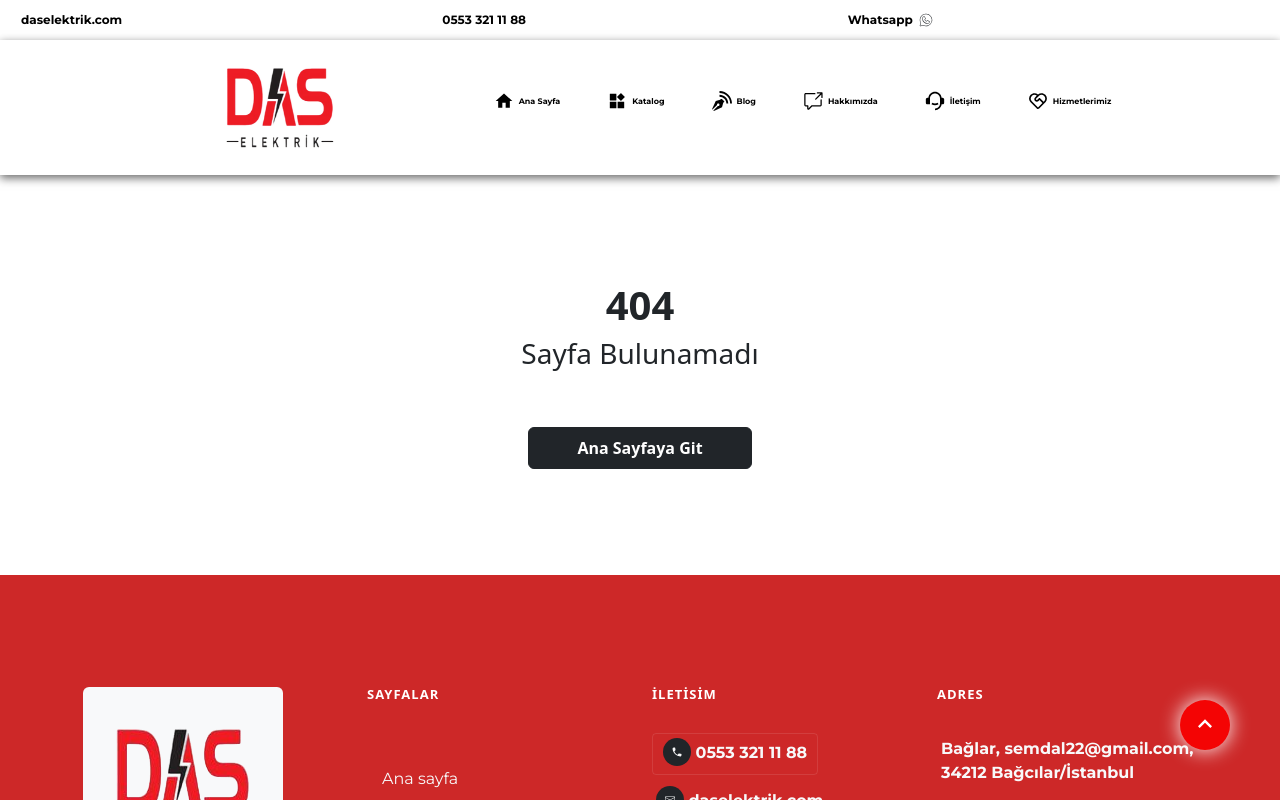
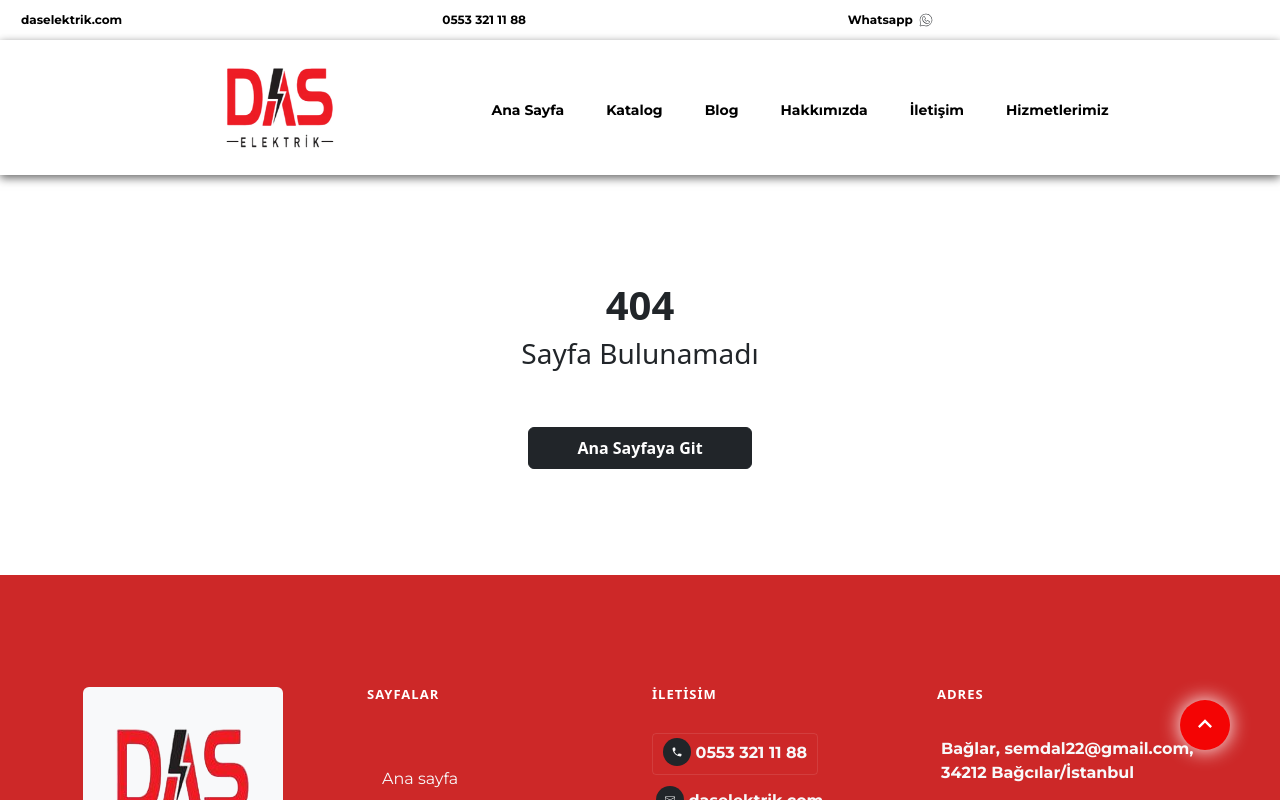
Before and after one commit to userUtkuDava/daselektrik, a React (Vite) app: page /daselektrik/daselektrik in a window 1280 px wide. Shown: the top 800 px of the page. Built offline with nearby package versions, Linux system fonts and the light colour scheme; a web font is replaced by a local one.

Commit message:
menüden iconlar kaldırıldı

```diff
--- a/src/Components/nav/menu.css
+++ b/src/Components/nav/menu.css
@@ -182,15 +182,27 @@
 }
 
 
+.nav-ico {
+    display: inline-block;
 
+}
 
 
 @media screen and (max-width:1569px) {
 
     #navbar {
         padding: 0;
-        font-size: 8px;
+        font-size: 14px;
+        margin: 0;
     }
+
+    .nav-ico {
+        display: none;
+
+    }
+
+
+
 
     #navbar li {}
 
@@ -283,6 +295,11 @@
         display: none;
     }
 
+    .nav-ico {
+        display: inline-block;
+
+    }
+
     .menu-logo {
         width: 170px;
         height: 70px;
```
